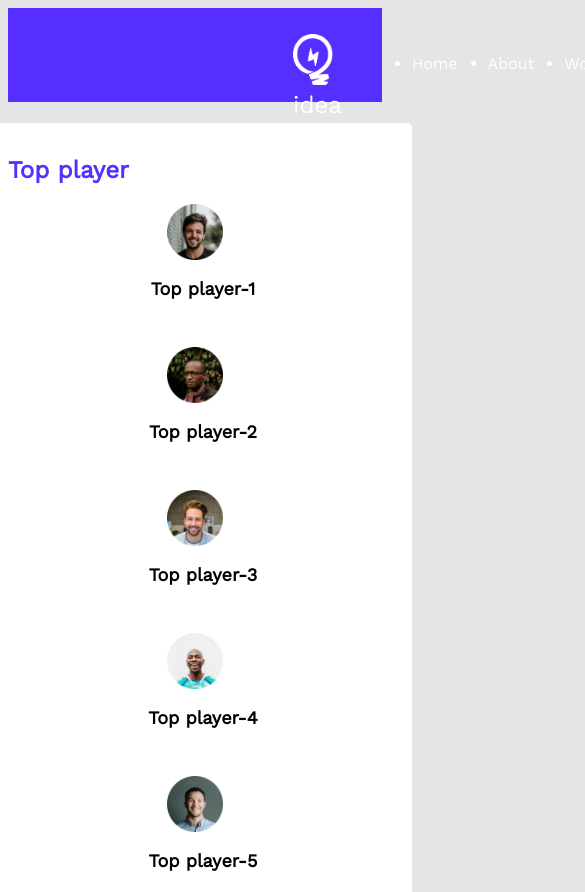
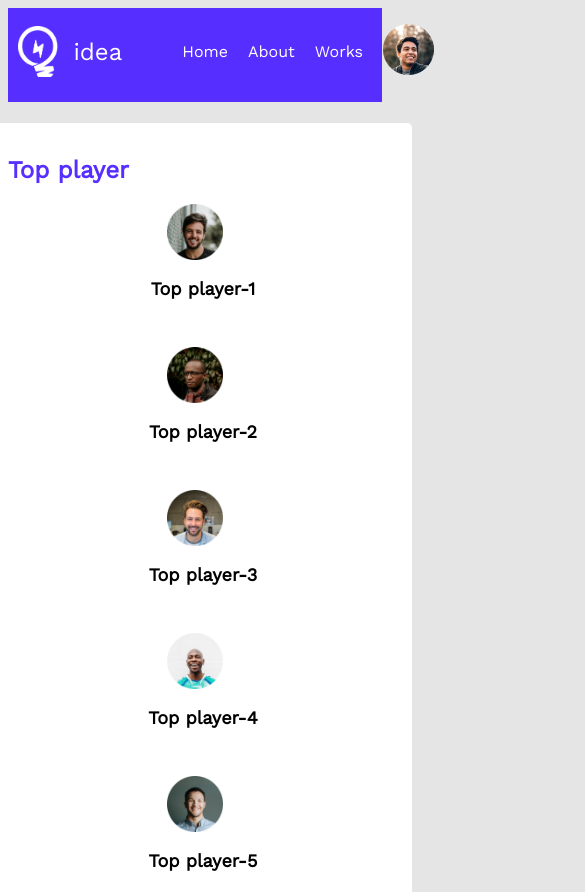
Before and after one commit to shiamhub/leader-borad-css3, a plain HTML site: page index.html in a window 390 px wide. Shown: the top 892 px of the page, 585 px wide, since content can reach past the window. Drawn offline with nearby package versions, Linux system fonts and the light colour scheme.

Commit message:
new added

```diff
--- a/index.html
+++ b/index.html
@@ -11,7 +11,9 @@
 <body>
     <header class="header">
         <nav class="h-nav">
-            <div class="h-logo"><img src="images/icons/logo.png" alt=""><span class="logo">idea</span></div>
+            <div class="h-logo">
+                <img src="images/icons/logo.png" alt=""> <p> idea</p>
+            </div>
             <ul>
                 <li><a href=""></a>Home</li>
                 <li><a href=""></a>About</li>
--- a/styles/leader-borad.css
+++ b/styles/leader-borad.css
@@ -12,13 +12,19 @@ height: 51px;
 .h-nav{
     display: flex;
     justify-content: space-between;
+    align-items: center;
 }
 .h-logo{
+    height: 100%;
+    display: flex;
+    align-items: center;
     margin-left: 285px;
+
+}
+.h-logo p{
     color: #FFFFFF;
     font-size: 24px;
-    margin-top: 26px;
-
+    margin-left: 15px;
 }
 .logo{
     margin-top: 27px;
@@ -32,7 +38,7 @@ height: 51px;
     margin-left: 30px;
     color: #FFFFFF;
     font-size: 16px;
-    text-decoration: none;
+    list-style: none;
 }
 body{
     font-family: 'Work Sans', sans-serif;
@@ -136,10 +142,10 @@ height: 104px;
     justify-content: space-between;
 }
 .course-duration{
-    width: 94px;
-    height: 29px;
+
     background: #FFE4E8;
 border-radius: 14.6913px;
+padding: 4px;
 }
 .courses{
     display: grid;
@@ -158,6 +164,18 @@ border-radius: 14.6913px;
     .player{
         flex-direction: column;
     }
+    .h-logo{
+        margin-left: 10px;
+    }
+    .h-nav ul{
+        margin-right: 10px;
+    }
+    .h-nav li{
+        margin-left: 20px;
+    }
+    .header{
+        width: 100%;
+    }
 
 
 }
@@ -168,6 +186,10 @@ border-radius: 14.6913px;
     .players, .courses{
         grid-template-columns: 1fr 1fr;
     }
-
-
+    .h-logo{
+        margin-left: 20px;
+    }
+    .h-nav ul{
+        margin-right: 20px;
+    }
 }
```
